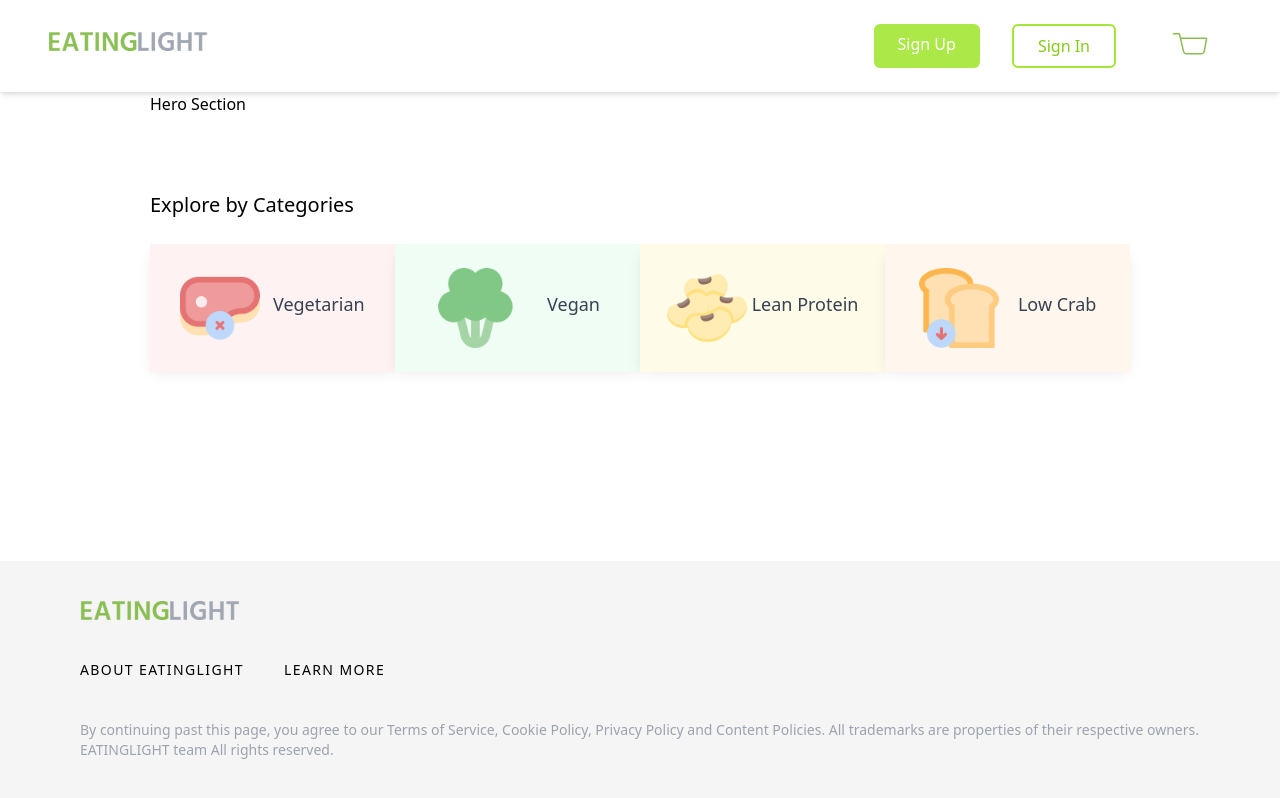
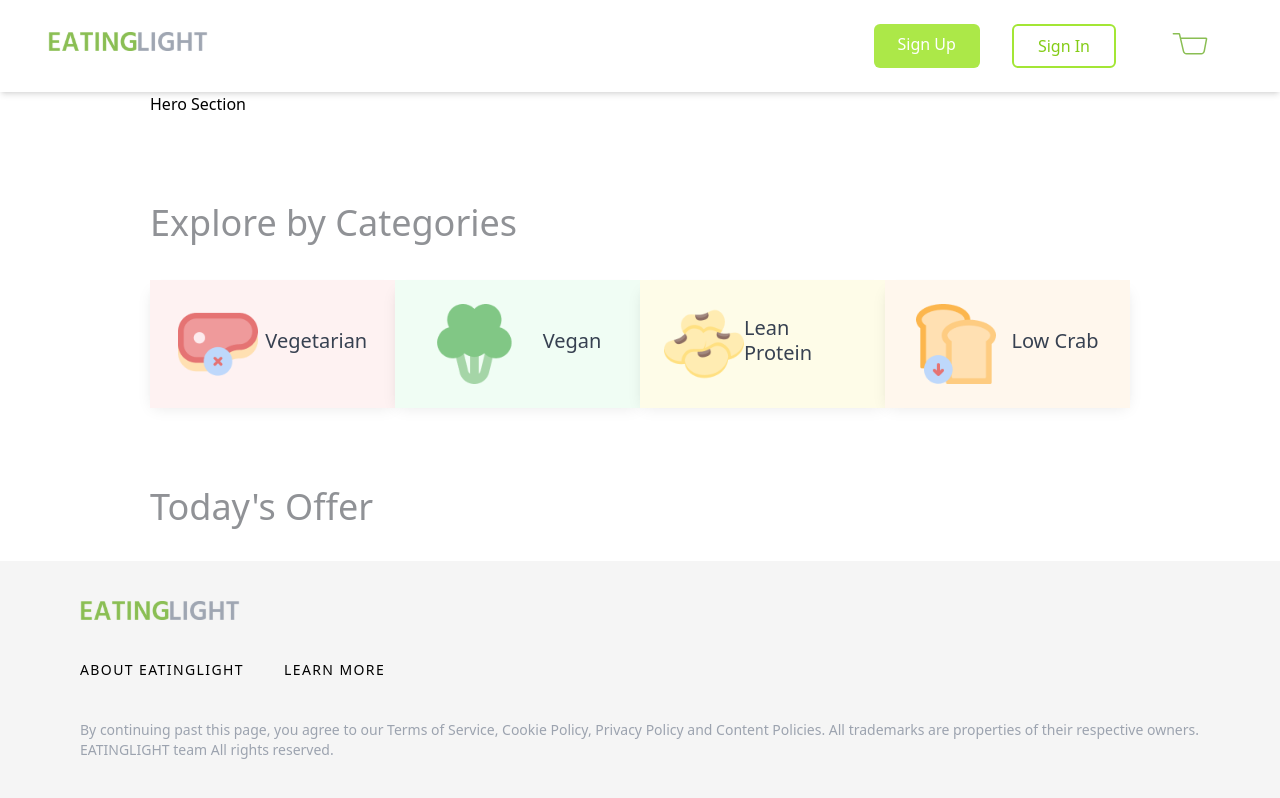
Before and after one commit to chingu-voyages/v42-bears-team-32, a React (Create React App) app in the folder frontend/: page / in a window 1280 px wide. Shown: the top 798 px of the page. Built offline with nearby package versions, Linux system fonts and the light colour scheme.

Commit message:
added today offer section in Home.jsx

```diff
--- a/frontend/src/Components/Category/ExploreCategory.jsx
+++ b/frontend/src/Components/Category/ExploreCategory.jsx
@@ -34,8 +34,8 @@ const categoryData = [
 ];
 function ExploreCategory() {
   return (
-    <div className="px-[150px] py-[50px]">
-      <p className="text-xl font-weight-800 font-medium py-[25px]">
+    <div className="px-[150px] pt-[50px]">
+      <p className="text-dark-2 text-h1 font-weight-700 py-[25px]">
         Explore by Categories
       </p>
 
--- /dev/null
+++ b/frontend/src/Components/ProductCard/HomeProductCard.jsx
@@ -0,0 +1,33 @@
+import React from "react";
+import { Link } from "react-router-dom";
+function HomeProductCard({
+  foodName,
+  restaurantName,
+  src,
+  waitingTime,
+  calories,
+}) {
+  return (
+    <Link to="/singleproduct">
+      <div className="rounded-[20px] shadow-lg bg-white w-[265px] h-[210px]">
+        <a href="#!">
+          <img
+            className="rounded-t-[20px] w-[265px] h-[125px]"
+            src={src}
+            alt=""
+          />
+        </a>
+        <div className="flex justify-between px-4 py-2">
+          <h5 className="text-dark-3 text-h3 font-700">{foodName}</h5>
+          <p className="text-primary-5 text-h3 font-700">{calories} Cal</p>
+        </div>
+        <div className="flex justify-between px-4">
+          <h5 className="text-dark-3 text-h4 font-400">{restaurantName}</h5>
+          <p className="text-dark-3 text-h4 font-400 mb-2">{waitingTime} min</p>
+        </div>
+      </div>
+    </Link>
+  );
+}
+
+export default HomeProductCard;
--- /dev/null
+++ b/frontend/src/Components/ProductCard/TodayOffer.jsx
@@ -0,0 +1,64 @@
+import React from "react";
+
+import HomeProductCard from "./HomeProductCard";
+import thumbnail from "../../asset/Home/Thumbnail.png";
+
+const productData = [
+  {
+    id: 0,
+    src: thumbnail,
+    foodName: "Food One",
+    calories: 500,
+    restaurantName: "AAA",
+    waitingTime: "20 - 30",
+  },
+  {
+    id: 1,
+    src: thumbnail,
+    foodName: "Food Two",
+    calories: 600,
+    restaurantName: "BBB",
+    waitingTime: "20 - 30",
+  },
+  {
+    id: 2,
+    src: thumbnail,
+    foodName: "Food Three",
+    calories: 500,
+    restaurantName: "CCC",
+    waitingTime: "20 - 30",
+  },
+  {
+    id: 3,
+    src: thumbnail,
+    foodName: "Food Four",
+    calories: 500,
+    restaurantName: "DDD",
+    waitingTime: "20 - 30",
+  },
+];
+function TodayOffer() {
+  return (
+    <div className="px-[150px] py-[50px] pb-[300px]">
+      <p className="text-dark-2 text-h1 font-weight-700 py-[25px]">
+        Today's Offer
+      </p>
+
+      <div className="flex justify-between">
+        {productData &&
+          productData.map((data) => (
+            <HomeProductCard
+              key={data.id}
+              foodName={data.foodName}
+              restaurantName={data.restaurantName}
+              src={data.src}
+              waitingTime={data.waitingTime}
+              calories={data.calories}
+            />
+          ))}
+      </div>
+    </div>
+  );
+}
+
+export default TodayOffer;
--- a/frontend/src/Pages/Home.jsx
+++ b/frontend/src/Pages/Home.jsx
@@ -1,11 +1,13 @@
 import React from "react";
 import ExploreCategory from "../Components/Category/ExploreCategory";
+import TodayOffer from "../Components/ProductCard/TodayOffer";
 
 function Home() {
   return (
     <div>
       <p className="px-[150px]">Hero Section</p>
       <ExploreCategory />
+      <TodayOffer />
     </div>
   );
 }
--- a/frontend/tailwind.config.js
+++ b/frontend/tailwind.config.js
@@ -3,12 +3,20 @@ module.exports = {
   content: ["./src/**/*.{js,jsx,ts,tsx}"],
   theme: {
     extend: {
+      fontSize: {
+        h1: ["36px", "64px"],
+        h3: ["18px", "32px"],
+        h4: ["14px", "24px"],
+        lg: ["20px", "28px"],
+        xl: ["24px", "32px"],
+      },
       colors: {
         "primary-1": "#DBEBC9",
         "primary-5": "#8ABE53",
         "gray-2": "#E9ECEF",
         "gray-3": "#DEE2E6",
         "gray-6": "#868E96",
+        "dark-2": "#909296",
         "dark-3": "#5C5F66",
         "dark-4": "#373A40",
       },
```
Also changed, not shown: frontend/src/constants/SharedPages.js (+4 -4 lines), frontend/src/constants/images.js (+4 -3 lines), frontend/src/asset/Home/Thumbnail.png (added).
